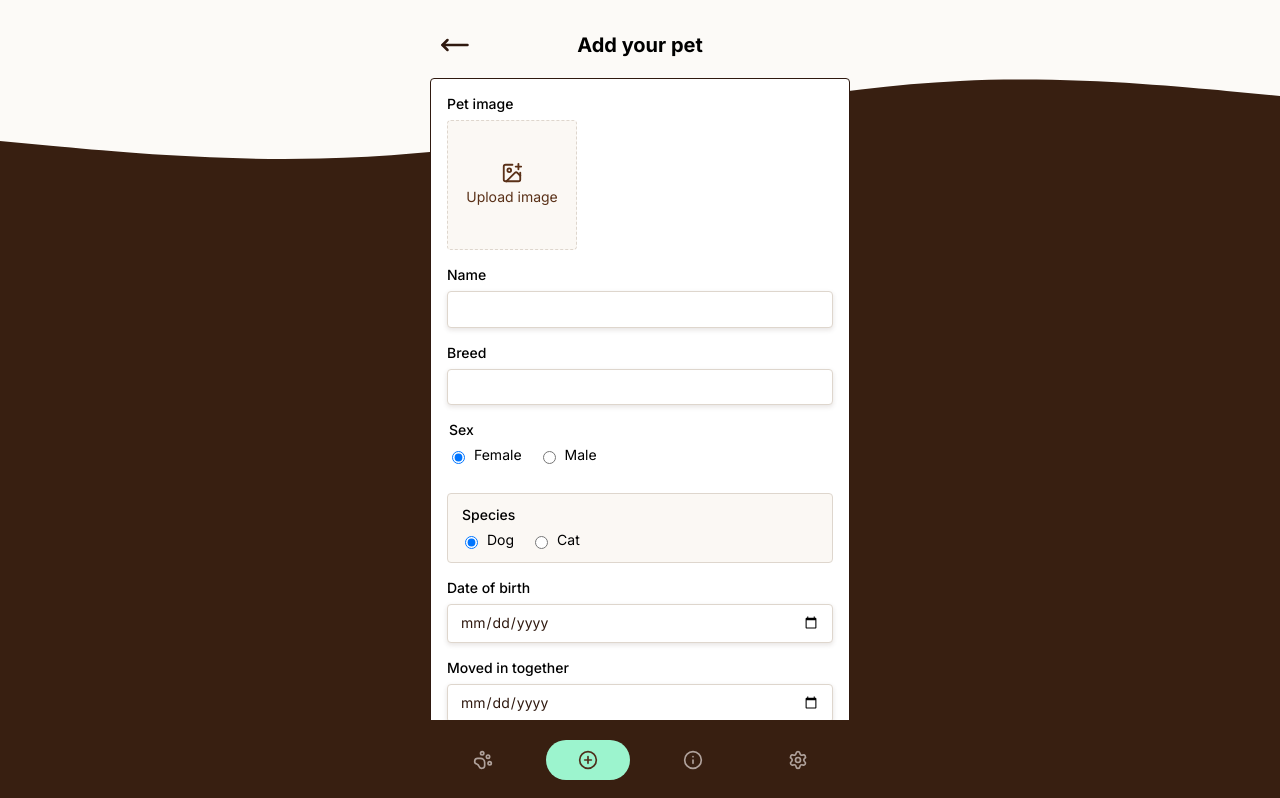
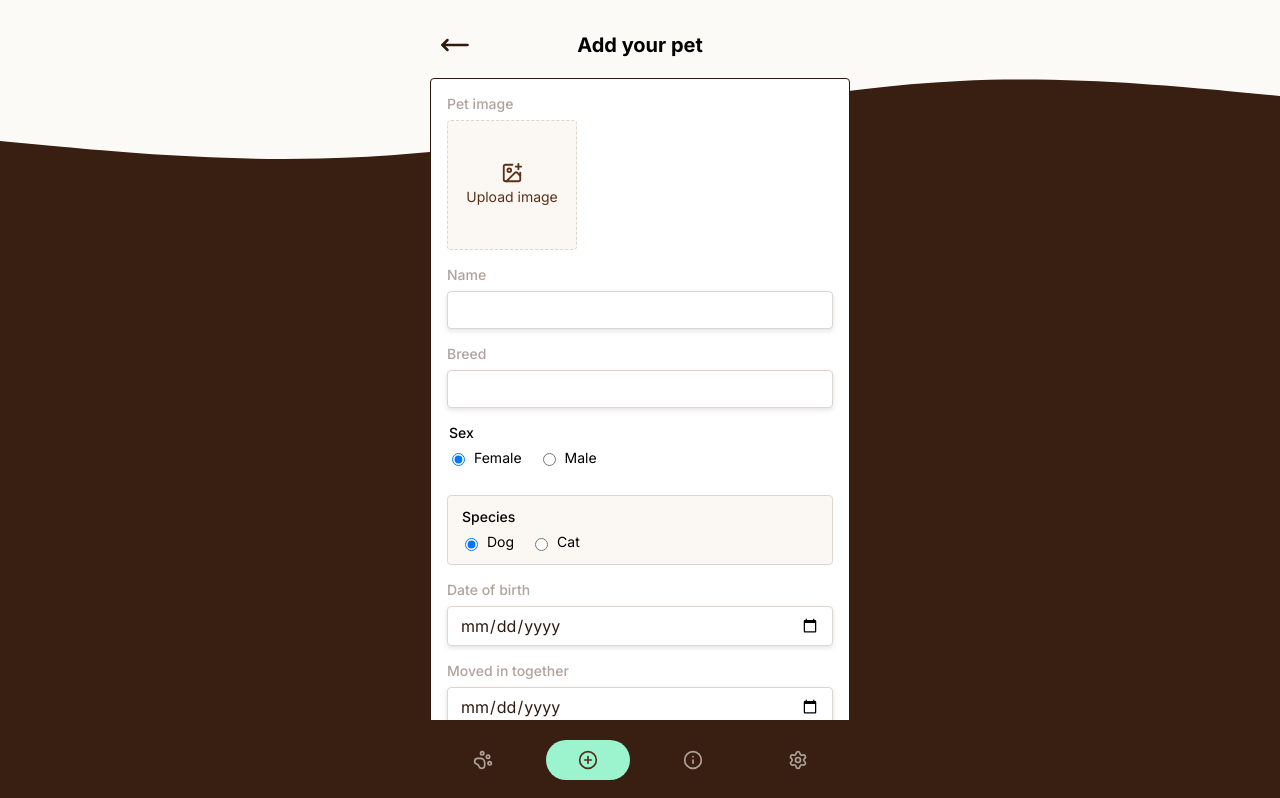
Before and after one commit to LadyLockheed/pet-pwa, a React (Vite) app: page /add-pet in a window 1280 px wide. Shown: the top 798 px of the page. Built offline with nearby package versions, Linux system fonts and the light colour scheme.

Commit message:
Replace span with styled component Label

```diff
--- a/src/components/PetForm.tsx
+++ b/src/components/PetForm.tsx
@@ -207,7 +207,7 @@ export default function PetForm({ pet, submitLabel, onSubmit }: PetFormProps) {
 		<Form onSubmit={handleSubmit}>
 			{/* Picture */}
 			<ImageField>
-				<span>Pet image</span>
+				<Label>Pet image</Label>
 				<ImageUploadTile>
 					{form.pictureUrl ? (
 						<PicturePreview src={form.pictureUrl} alt="Selected pet preview" />
@@ -228,7 +228,7 @@ export default function PetForm({ pet, submitLabel, onSubmit }: PetFormProps) {
 
 			{/* Basic information */}
 			<Field>
-				<span>Name</span>
+				<Label>Name</Label>
 				<input
 					type="text"
 					value={form.name}
@@ -238,7 +238,7 @@ export default function PetForm({ pet, submitLabel, onSubmit }: PetFormProps) {
 			</Field>
 
 			<Field>
-				<span>Breed</span>
+				<Label>Breed</Label>
 				<input
 					type="text"
 					value={form.breed}
@@ -299,7 +299,7 @@ export default function PetForm({ pet, submitLabel, onSubmit }: PetFormProps) {
 			</SectionContent>
 
 			<Field>
-				<span>Date of birth</span>
+				<Label>Date of birth</Label>
 				<input
 					type="date"
 					max={today}
@@ -310,7 +310,7 @@ export default function PetForm({ pet, submitLabel, onSubmit }: PetFormProps) {
 			</Field>
 
 			<Field>
-				<span>Moved in together</span>
+				<Label>Moved in together</Label>
 				<input
 					type="date"
 					max={today}
@@ -323,7 +323,7 @@ export default function PetForm({ pet, submitLabel, onSubmit }: PetFormProps) {
 			<CollapsibleSection title="Measurements">
 				<FieldGroup>
 					<Field>
-						<span>Height</span>
+						<Label>Height</Label>
 						<input
 							type="number"
 							min="0"
@@ -333,7 +333,7 @@ export default function PetForm({ pet, submitLabel, onSubmit }: PetFormProps) {
 						/>
 					</Field>
 					<Field>
-						<span>Back length</span>
+						<Label>Back length</Label>
 						<input
 							type="number"
 							min="0"
@@ -343,7 +343,7 @@ export default function PetForm({ pet, submitLabel, onSubmit }: PetFormProps) {
 						/>
 					</Field>
 					<Field>
-						<span>Neck circumference</span>
+						<Label>Neck circumference</Label>
 						<input
 							type="number"
 							min="0"
@@ -355,7 +355,7 @@ export default function PetForm({ pet, submitLabel, onSubmit }: PetFormProps) {
 						/>
 					</Field>
 					<Field>
-						<span>Chest circumference</span>
+						<Label>Chest circumference</Label>
 						<input
 							type="number"
 							min="0"
@@ -373,7 +373,7 @@ export default function PetForm({ pet, submitLabel, onSubmit }: PetFormProps) {
 			<CollapsibleSection title="Health">
 				<FieldGroup>
 					<Field>
-						<span>Latest vaccination date</span>
+						<Label>Latest vaccination date</Label>
 						<input
 							type="date"
 							max={today}
@@ -384,7 +384,7 @@ export default function PetForm({ pet, submitLabel, onSubmit }: PetFormProps) {
 						/>
 					</Field>
 					<Field>
-						<span>Weight</span>
+						<Label>Weight</Label>
 						<input
 							type="number"
 							min="0"
@@ -414,7 +414,7 @@ export default function PetForm({ pet, submitLabel, onSubmit }: PetFormProps) {
 									) : null}
 								</HeatCycleHeader>
 								<Field>
-									<span>Heat cycle start</span>
+									<Label>Heat cycle start</Label>
 									<input
 										type="date"
 										value={heatCycle.startDate ?? ''}
@@ -425,7 +425,7 @@ export default function PetForm({ pet, submitLabel, onSubmit }: PetFormProps) {
 									/>
 								</Field>
 								<Field>
-									<span>Heat cycle end</span>
+									<Label>Heat cycle end</Label>
 									<input
 										type="date"
 										value={heatCycle.endDate ?? ''}
@@ -456,7 +456,7 @@ export default function PetForm({ pet, submitLabel, onSubmit }: PetFormProps) {
 										/>
 									</Field>
 									<Field>
-										<span>End</span>
+										<Label>End</Label>
 										<input
 											type="date"
 											value={heatCycle.standingHeatEndDate ?? ''}
@@ -485,7 +485,7 @@ export default function PetForm({ pet, submitLabel, onSubmit }: PetFormProps) {
 			<CollapsibleSection title="Breeder information">
 				<FieldGroup>
 					<Field>
-						<span>Breeder name</span>
+						<Label>Breeder name</Label>
 						<input
 							type="text"
 							value={form.breederName}
@@ -493,7 +493,7 @@ export default function PetForm({ pet, submitLabel, onSubmit }: PetFormProps) {
 						/>
 					</Field>
 					<Field>
-						<span>Registered name</span>
+						<Label>Registered name</Label>
 						<input
 							type="text"
 							value={form.registeredName}
@@ -503,7 +503,7 @@ export default function PetForm({ pet, submitLabel, onSubmit }: PetFormProps) {
 						/>
 					</Field>
 					<Field>
-						<span>SKK Hunddata link</span>
+						<Label>SKK Hunddata link</Label>
 						<input
 							type="url"
 							value={form.skkHunddataUrl}
@@ -615,13 +615,16 @@ const FieldGroup = styled.div({
 	gap: spacings.x4,
 });
 
+const Label = styled.span({
+	...typography.body,
+	fontWeight: 500,
+	color: colors.warmGrey,
+});
+
 const Field = styled.label({
 	display: 'grid',
 	gap: '6px',
-	...typography.body,
-	'& span': {
-		fontWeight: 500,
-	},
+
 	'& input': {
 		boxSizing: 'border-box',
 		width: '100%',
```
